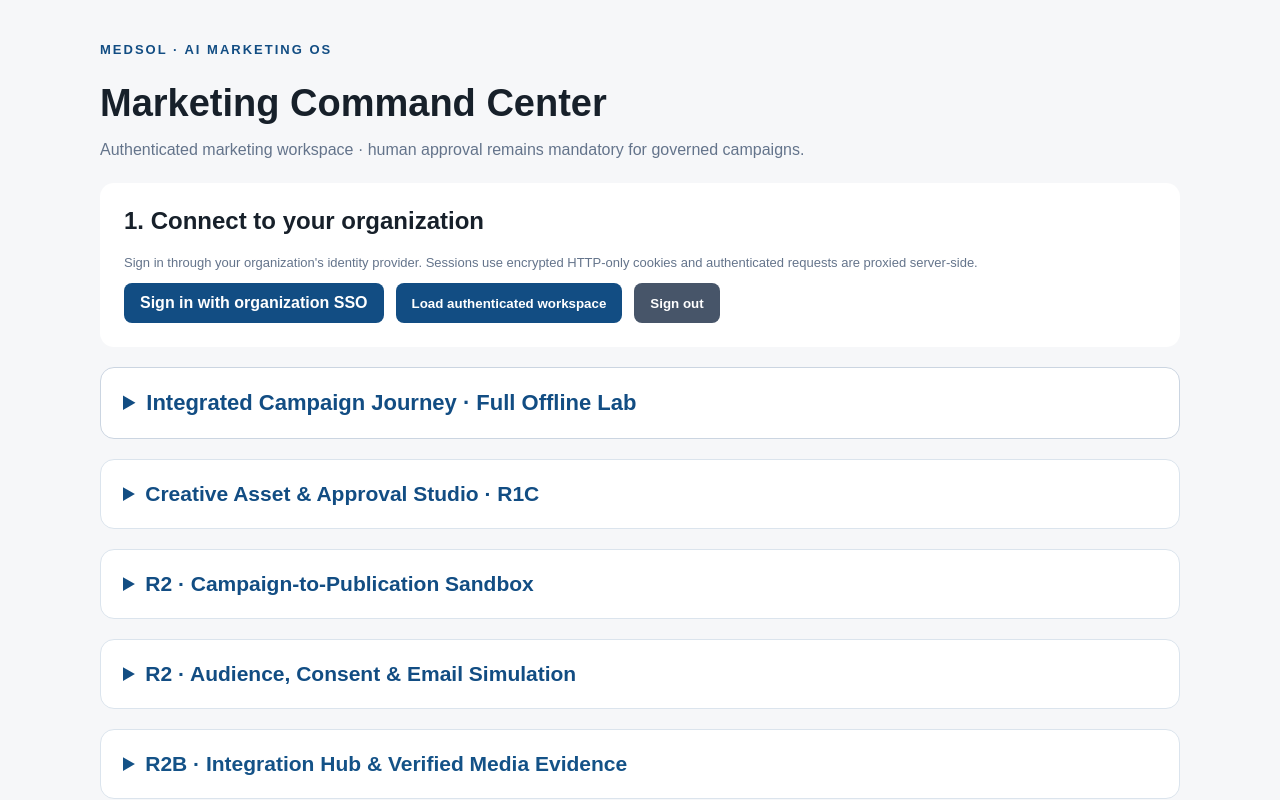
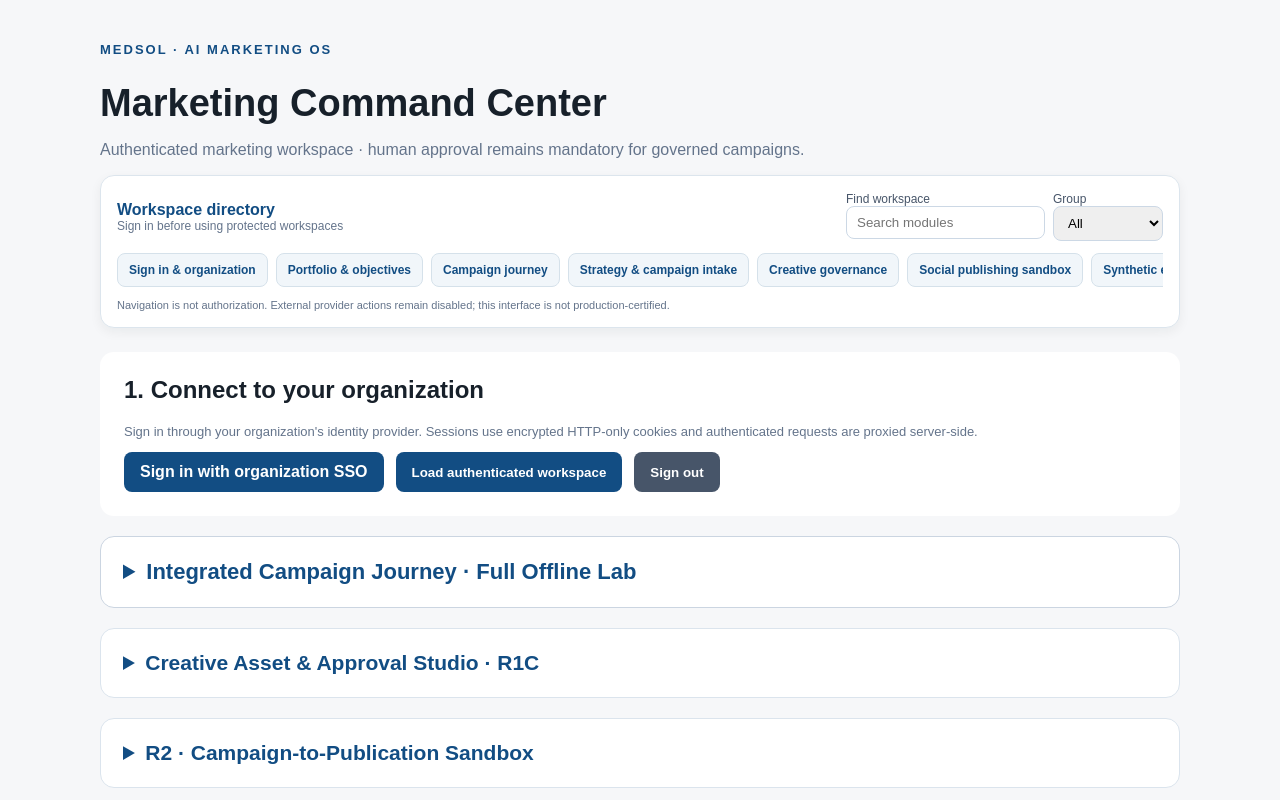
Before and after one commit to Ashour158/medsol-ai-marketing-os, a Next.js app in the folder apps/web/: page / in a window 1280 px wide. Shown: the top 800 px of the page. Built offline with nearby package versions, Linux system fonts and the light colour scheme.

Commit message:
feat(t3): unify navigation across canonical marketing studios

```diff
--- a/apps/web/src/app/page.tsx
+++ b/apps/web/src/app/page.tsx
@@ -1,6 +1,7 @@
 "use client";
 import { useState } from "react";
 import OperationsConsole from "./operations-console";
+import WorkspaceNavigation from "./workspace-navigation";
 import CreativeGovernanceStudio from "./creative-governance-studio";
 import CampaignPublicationStudio from "./campaign-publication-studio";
 import SyntheticEmailStudio from "./synthetic-email-studio";
@@ -108,7 +109,8 @@ export default function Home() {
     <div style={{ color: "#124d83", fontSize: 13, fontWeight: 800, letterSpacing: 2 }}>MEDSOL · AI MARKETING OS</div>
     <h1 style={{ fontSize: 38, marginBottom: 8 }}>Marketing Command Center</h1>
     <p style={{ color: "#64748b" }}>Authenticated marketing workspace · human approval remains mandatory for governed campaigns.</p>
-    <section style={{ background: "white", borderRadius: 14, padding: 24, marginTop: 24 }}>
+    <WorkspaceNavigation authenticated={Boolean(identity)}/>
+    <section id="identity" style={{ scrollMarginTop: 120, background: "white", borderRadius: 14, padding: 24, marginTop: 24 }}>
       <h2 style={{ marginTop: 0 }}>1. Connect to your organization</h2>
       <p style={{ color: "#64748b", fontSize: 13 }}>Sign in through your organization's identity provider. Sessions use encrypted HTTP-only cookies and authenticated requests are proxied server-side.</p>
       <div style={{ display: "flex", flexWrap: "wrap", gap: 12 }}>
@@ -126,18 +128,18 @@ export default function Home() {
       {identity && <p>Signed in as {identity.email} · {identity.role}</p>}
       {agents !== null && <details style={{ marginTop: 14 }}><summary>Agent roster</summary><pre style={{ whiteSpace: "pre-wrap", overflowWrap: "anywhere" }}>{JSON.stringify(agents, null, 2)}</pre></details>}
     </section>
-    <OfflineCampaignJourneyStudio identity={identity} />
-    <CreativeGovernanceStudio identity={identity} />
-    <CampaignPublicationStudio identity={identity}/>
-    <SyntheticEmailStudio identity={identity}/>
-    <GovernedToolRegistryStudio identity={identity}/>
-    <ProviderContractTrialStudio identity={identity}/>
-    <IntegrationGovernanceStudio identity={identity}/>
-    <OperationsConsole identity={identity} onRunSelected={id => {
+    <div id="journey" style={{scrollMarginTop:120}}><OfflineCampaignJourneyStudio identity={identity} /></div>
+    <div id="creative" style={{scrollMarginTop:120}}><CreativeGovernanceStudio identity={identity} /></div>
+    <div id="social" style={{scrollMarginTop:120}}><CampaignPublicationStudio identity={identity}/></div>
+    <div id="email" style={{scrollMarginTop:120}}><SyntheticEmailStudio identity={identity}/></div>
+    <div id="tool-registry" style={{scrollMarginTop:120}}><GovernedToolRegistryStudio identity={identity}/></div>
+    <div id="provider-trials" style={{scrollMarginTop:120}}><ProviderContractTrialStudio identity={identity}/></div>
+    <div id="integrations" style={{scrollMarginTop:120}}><IntegrationGovernanceStudio identity={identity}/></div>
+    <div id="operations" style={{scrollMarginTop:120}}><OperationsConsole identity={identity} onRunSelected={id => {
       setBrainRunId(id);setBrainRunDetail(null);setBrainRecovery(null);
       void perform(async()=>setBrainRunDetail(await call("brain/runs/"+encodeURIComponent(id))));
-    }} />
-    <section style={{ background: "white", borderRadius: 14, padding: 24, marginTop: 20 }}>
+    }} /></div>
+    <section id="portfolio" style={{ scrollMarginTop: 120, background: "white", borderRadius: 14, padding: 24, marginTop: 20 }}>
       <h2 style={{ marginTop: 0 }}>2. Portfolio and operational overview</h2>
       <button style={buttonStyle} disabled={busy} onClick={() => perform(loadDashboard)}>Refresh command center</button>
       {overview && <div style={{ display: "grid", gridTemplateColumns: "repeat(auto-fit,minmax(145px,1fr))", gap: 12, marginTop: 18 }}>
@@ -176,7 +178,7 @@ export default function Home() {
         {agentDetail !== null && <details open><summary>Selected execution audit trace</summary><pre style={{ whiteSpace: "pre-wrap", overflowWrap: "anywhere" }}>{JSON.stringify(agentDetail, null, 2)}</pre></details>}
       </div>
     </section>
-    <section style={{ background: "white", borderRadius: 14, padding: 24, marginTop: 20 }}>
+    <section id="strategy" style={{ scrollMarginTop: 120, background: "white", borderRadius: 14, padding: 24, marginTop: 20 }}>
       <h2 style={{ marginTop: 0 }}>3. Assess and initiate a campaign</h2>
       <label>Marketing objective<textarea style={{ ...fieldStyle, minHeight: 100 }} value={goal} onChange={e => setGoal(e.target.value)} placeholder="Launch an oncology genomics awareness campaign in Egypt" /></label>
       <label style={{ display: "block", marginTop: 14 }}>Existing marketing objective ID (required to create a campaign)<input style={fieldStyle} value={objectiveId} onChange={e => setObjectiveId(e.target.value)} placeholder="UUID from marketing objectives" /></label>
@@ -188,7 +190,7 @@ export default function Home() {
       </div>
       {assessment !== null && <details open style={{ marginTop: 16 }}><summary>Assessment result</summary><pre style={{ whiteSpace: "pre-wrap", overflowWrap: "anywhere" }}>{JSON.stringify(assessment, null, 2)}</pre></details>}
     </section>
-    <section style={{ background: "white", borderRadius: 14, padding: 24, marginTop: 20 }}>
+    <section id="workflow-operations" style={{ scrollMarginTop: 120, background: "white", borderRadius: 14, padding: 24, marginTop: 20 }}>
       <h2 style={{ marginTop: 0 }}>4. Monitor and recover workflow</h2>
       <label>Workflow execution ID<input style={fieldStyle} value={workflowId} onChange={e => setWorkflowId(e.target.value)} placeholder="Workflow ID" /></label>
       <div style={{ display: "flex", flexWrap: "wrap", gap: 12, marginTop: 16 }}>
@@ -197,7 +199,7 @@ export default function Home() {
       </div>
       {workflow && <><p><strong>Status:</strong> {workflow.status ?? "Unknown"} · <strong>Step:</strong> {workflow.currentStep ?? "Unknown"}</p><details><summary>Workflow details and checkpoints</summary><pre style={{ whiteSpace: "pre-wrap", overflowWrap: "anywhere" }}>{JSON.stringify(workflow, null, 2)}</pre></details></>}
     </section>
-    <section style={{ background: "white", borderRadius: 14, padding: 24, marginTop: 20 }}>
+    <section id="approvals" style={{ scrollMarginTop: 120, background: "white", borderRadius: 14, padding: 24, marginTop: 20 }}>
       <h2 style={{ marginTop: 0 }}>5. Pending human approvals</h2>
       <p style={{ color: "#64748b" }}>Approval decisions require a verified OIDC user and an authorized marketing role. Shared bootstrap tokens cannot approve.</p>
       <button style={buttonStyle} disabled={busy} onClick={() => perform(async () => { setPendingApprovals(await call("approvals/pending")); })}>Refresh approval inbox</button>
@@ -215,7 +217,7 @@ export default function Home() {
       </div>}
       {pendingApprovals !== null && <pre style={{ whiteSpace: "pre-wrap", overflowWrap: "anywhere", background: "#f1f5f9", padding: 16, borderRadius: 8 }}>{JSON.stringify(pendingApprovals, null, 2)}</pre>}
     </section>
-    <section style={{ background: "white", borderRadius: 14, padding: 24, marginTop: 20 }}>
+    <section id="agent-brain" style={{ scrollMarginTop: 120, background: "white", borderRadius: 14, padding: 24, marginTop: 20 }}>
       <h2 style={{ marginTop: 0 }} id="brain-operations">Marketing Brain & Learning Intelligence</h2>
       <p style={{ color: "#64748b" }}>Review all agent stages, evidence quarantine and proposed skills. No automatic skill activation or external publishing.</p>
       <div style={{ display: "flex", flexWrap: "wrap", gap: 12 }}>
@@ -295,11 +297,11 @@ export default function Home() {
             <pre style={{whiteSpace:"pre-wrap",overflowWrap:"anywhere"}}>{JSON.stringify({brains:blueprintInventory.brains,personas:blueprintInventory.personas},null,2)}</pre>
           </details>
         </>}
-        {identity&&<BlueprintVirtualStudio/>}
-        <OfflineDagStudio identity={identity}/>
-        <KnowledgeFabricStudio identity={identity}/>
-        <MemoryGraphStudio identity={identity}/>
-        <R3AcceptanceStudio identity={identity}/>
+        <div id="blueprint-studio" style={{scrollMarginTop:120}}>{identity&&<BlueprintVirtualStudio/>}</div>
+        <div id="workflow-studio" style={{scrollMarginTop:120}}><OfflineDagStudio identity={identity}/></div>
+        <div id="knowledge" style={{scrollMarginTop:120}}><KnowledgeFabricStudio identity={identity}/></div>
+        <div id="memory" style={{scrollMarginTop:120}}><MemoryGraphStudio identity={identity}/></div>
+        <div id="acceptance" style={{scrollMarginTop:120}}><R3AcceptanceStudio identity={identity}/></div>
       </div>
       {brainPlan !== null && <details open><summary>Brain stages and nervous-system handoffs</summary><pre style={{whiteSpace:"pre-wrap",overflowWrap:"anywhere"}}>{JSON.stringify(brainPlan,null,2)}</pre></details>}
       {brainAssessment !== null && <details open><summary>13-agent review trace</summary><pre style={{whiteSpace:"pre-wrap",overflowWrap:"anywhere"}}>{JSON.stringify(brainAssessment,null,2)}</pre></details>}
--- /dev/null
+++ b/apps/web/src/app/workspace-navigation.tsx
@@ -0,0 +1,59 @@
+"use client";
+import {useState} from "react";
+import {WORKSPACE_LINKS,filterWorkspaceLinks} from "../lib/workspace-navigation";
+
+export default function WorkspaceNavigation({authenticated}:{authenticated:boolean}){
+ const [query,setQuery]=useState("");
+ const [category,setCategory]=useState("All");
+ const match=filterWorkspaceLinks(query).filter(
+  x=>category==="All"||x.category===category);
+ return <nav aria-label="Marketing workspaces" style={{
+  border:"1px solid #dce5ed",borderRadius:14,
+  background:"#fff",padding:16,position:"sticky",top:0,zIndex:8,
+  boxShadow:"0 4px 12px rgba(23,32,42,.06)"}}>
+  <div style={{display:"flex",gap:12,justifyContent:"space-between",alignItems:"center",flexWrap:"wrap"}}>
+   <div>
+    <strong style={{color:"#124d83"}}>Workspace directory</strong>
+    <div style={{fontSize:12,color:"#64748b"}}>
+     {authenticated?"Signed in · accessible modules are still enforced by server roles":
+      "Sign in before using protected workspaces"}
+    </div>
+   </div>
+   <div style={{display:"flex",gap:8,flexWrap:"wrap"}}>
+    <label style={{fontSize:12,color:"#475569"}}>
+     Find workspace
+     <input aria-label="Find workspace" type="search" value={query}
+      maxLength={100} onChange={e=>setQuery(e.target.value)}
+      placeholder="Search modules" style={{
+       display:"block",padding:"8px 10px",borderRadius:8,
+       border:"1px solid #ccd8e5",minWidth:180}}/>
+    </label>
+    <label style={{fontSize:12,color:"#475569"}}>
+     Group
+     <select aria-label="Workspace group" value={category}
+      onChange={e=>setCategory(e.target.value)} style={{
+       display:"block",padding:"8px 10px",borderRadius:8,
+       border:"1px solid #ccd8e5"}}>
+      {["All","Execute","Intelligence","Govern","Operate"].map(x=>
+       <option key={x}>{x}</option>)}
+     </select>
+    </label>
+   </div>
+  </div>
+  <div style={{display:"flex",gap:8,overflowX:"auto",paddingTop:12,
+   paddingBottom:4,scrollbarWidth:"thin"}}>
+   {match.map(x=><a key={x.id} href={"#"+x.id} style={{
+    flexShrink:0,display:"inline-block",fontSize:12,
+    background:"#f1f6fa",border:"1px solid #d5e1ea",color:"#124d83",
+    padding:"9px 11px",borderRadius:8,textDecoration:"none",fontWeight:600
+   }}>{x.label}</a>)}
+   {match.length===0&&<span role="status" style={{fontSize:12,color:"#64748b"}}>
+    No matching workspace. Clear the filter to show every module.
+   </span>}
+  </div>
+  <p style={{fontSize:11,color:"#64748b",margin:"8px 0 0"}}>
+   Navigation is not authorization. External provider actions remain disabled;
+   this interface is not production-certified.
+  </p>
+ </nav>;
+}
--- /dev/null
+++ b/apps/web/src/lib/workspace-navigation.ts
@@ -0,0 +1,27 @@
+export type WorkspaceLink={id:string;label:string;category:'Execute'|'Intelligence'|'Govern'|'Operate'};
+export const WORKSPACE_LINKS:readonly WorkspaceLink[]=[
+ {id:'identity',label:'Sign in & organization',category:'Govern'},
+ {id:'portfolio',label:'Portfolio & objectives',category:'Operate'},
+ {id:'journey',label:'Campaign journey',category:'Execute'},
+ {id:'strategy',label:'Strategy & campaign intake',category:'Intelligence'},
+ {id:'creative',label:'Creative governance',category:'Execute'},
+ {id:'social',label:'Social publishing sandbox',category:'Execute'},
+ {id:'email',label:'Synthetic email',category:'Execute'},
+ {id:'approvals',label:'Human approvals',category:'Govern'},
+ {id:'operations',label:'Operations & incidents',category:'Operate'},
+ {id:'agent-brain',label:'Agent brain & plans',category:'Intelligence'},
+ {id:'workflow-studio',label:'Workflow Studio',category:'Execute'},
+ {id:'blueprint-studio',label:'Blueprint Studio',category:'Execute'},
+ {id:'knowledge',label:'Knowledge Fabric',category:'Intelligence'},
+ {id:'memory',label:'Governed memory',category:'Intelligence'},
+ {id:'tool-registry',label:'MCP & A2A tool registry',category:'Govern'},
+ {id:'provider-trials',label:'Provider contract trials',category:'Govern'},
+ {id:'integrations',label:'Integration governance',category:'Govern'},
+ {id:'acceptance',label:'Release acceptance',category:'Operate'}
+] as const;
+
+export function filterWorkspaceLinks(search:string,items:readonly WorkspaceLink[]=WORKSPACE_LINKS){
+ const query=search.trim().toLocaleLowerCase('en');
+ if(query.length>100)return[];
+ return query?items.filter(x=>(x.label+' '+x.category).toLocaleLowerCase('en').includes(query)):items;
+}
```
Also changed, not shown: 2 other files (tests, documents, lock files or other folders).
